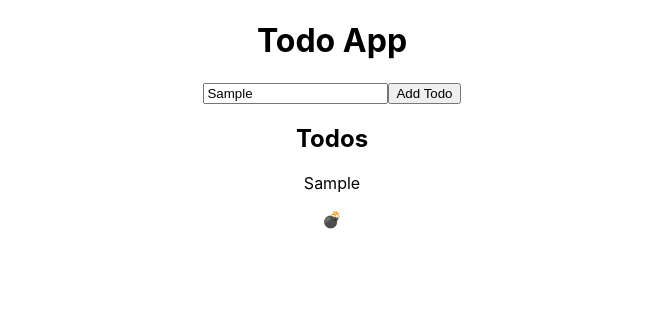
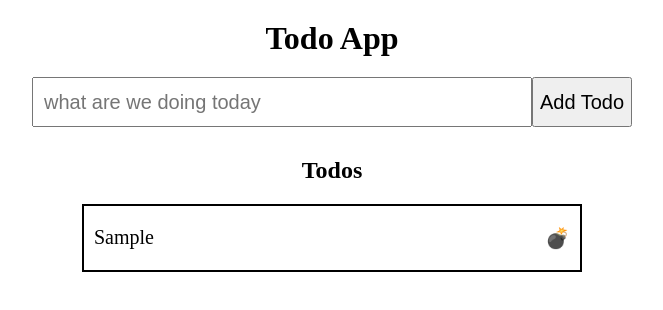
Before and after one commit to Hasan-Turkel/react-todo-app, a React (Create React App) app: page / in a window 1280 px wide. Both pictures are taken after typing "Sample" into the empty fields and a click on the button "Add Todo". Shown: the top 310 px of the page, without its empty margins (308-971 px from the left). Built offline with nearby package versions, Linux system fonts and the light colour scheme.

Commit message:
todo commit

```diff
--- a/src/App.css
+++ b/src/App.css
@@ -1,38 +1,45 @@
-.App {
+*{
+  margin: 0;
+  padding: 0;
+  box-sizing: border-box;
   text-align: center;
+  margin: 10px 0px;
+
 }
+.list{
+  display: flex;
+  text-align: center;
+  min-width: 300px;
+  max-width: 500px;
+  border: 2px solid;
+  width: 50%;
+  justify-content: space-between;
+  padding: 10px;
+  font-size: 20px;
+  & span{
+    cursor: pointer;
 
-.App-logo {
-  height: 40vmin;
-  pointer-events: none;
+  }
+
 }
-
-@media (prefers-reduced-motion: no-preference) {
-  .App-logo {
-    animation: App-logo-spin infinite 20s linear;
-  }
-}
-
-.App-header {
-  background-color: #282c34;
-  min-height: 100vh;
+main{
   display: flex;
   flex-direction: column;
   align-items: center;
-  justify-content: center;
-  font-size: calc(10px + 2vmin);
-  color: white;
+
 }
 
-.App-link {
-  color: #61dafb;
+input{
+  width: 50%;
+  max-width: 500px;
+  height: 50px;
+  font-size: 20px;
+  text-align: left;
+  padding: 10px;
+
 }
-
-@keyframes App-logo-spin {
-  from {
-    transform: rotate(0deg);
-  }
-  to {
-    transform: rotate(360deg);
-  }
+button{
+  width: 100px;
+  height: 50px;
+  font-size: 20px;
 }
--- a/src/components/Header.jsx
+++ b/src/components/Header.jsx
@@ -6,22 +6,24 @@ import Todolist from "./Todolist";
 
 const Header = () => {
 
-// let list =["abc", "abc"]
 const [list, setList] = useState([])
-const writeDom=(e)=>{
-    setList(arr=>[...list, {todo:(e.target.previousElementSibling.value)}]);
+const [inner, setİnner] = useState()
+
+const handleChange = (e) =>{
+  setİnner(e.target.value)
 }
 
-const handleClick=(e)=>{
-    writeDom(e);
+const handleClick=()=>{
+  setList(arr=>[...list, {todo:(inner)}]);
+  setİnner("")
+
+console.log(list);}
 
 
-
-console.log(list);}
   return (
     <header>
         <h1>Todo App</h1>
-        <input type="text" />
+        <input type="text" value={inner} placeholder="what are we doing today" onChange={handleChange}/>
         <button onClick={handleClick}>Add Todo</button>
         <main>
         <h2>Todos</h2>
--- a/src/components/Todolist.jsx
+++ b/src/components/Todolist.jsx
@@ -2,8 +2,7 @@
 
 const Todolist = ({content}) => {
   return (
-    <div>
-
+    <div className="list">
         <p>
             {content}
         </p>
--- a/src/index.css
+++ /dev/null
@@ -1,13 +0,0 @@
-body {
-  margin: 0;
-  font-family: -apple-system, BlinkMacSystemFont, 'Segoe UI', 'Roboto', 'Oxygen',
-    'Ubuntu', 'Cantarell', 'Fira Sans', 'Droid Sans', 'Helvetica Neue',
-    sans-serif;
-  -webkit-font-smoothing: antialiased;
-  -moz-osx-font-smoothing: grayscale;
-}
-
-code {
-  font-family: source-code-pro, Menlo, Monaco, Consolas, 'Courier New',
-    monospace;
-}
--- a/src/index.js
+++ b/src/index.js
@@ -1,6 +1,5 @@
 import React from 'react';
 import ReactDOM from 'react-dom/client';
-import './index.css';
 import App from './App';
 
 
```
